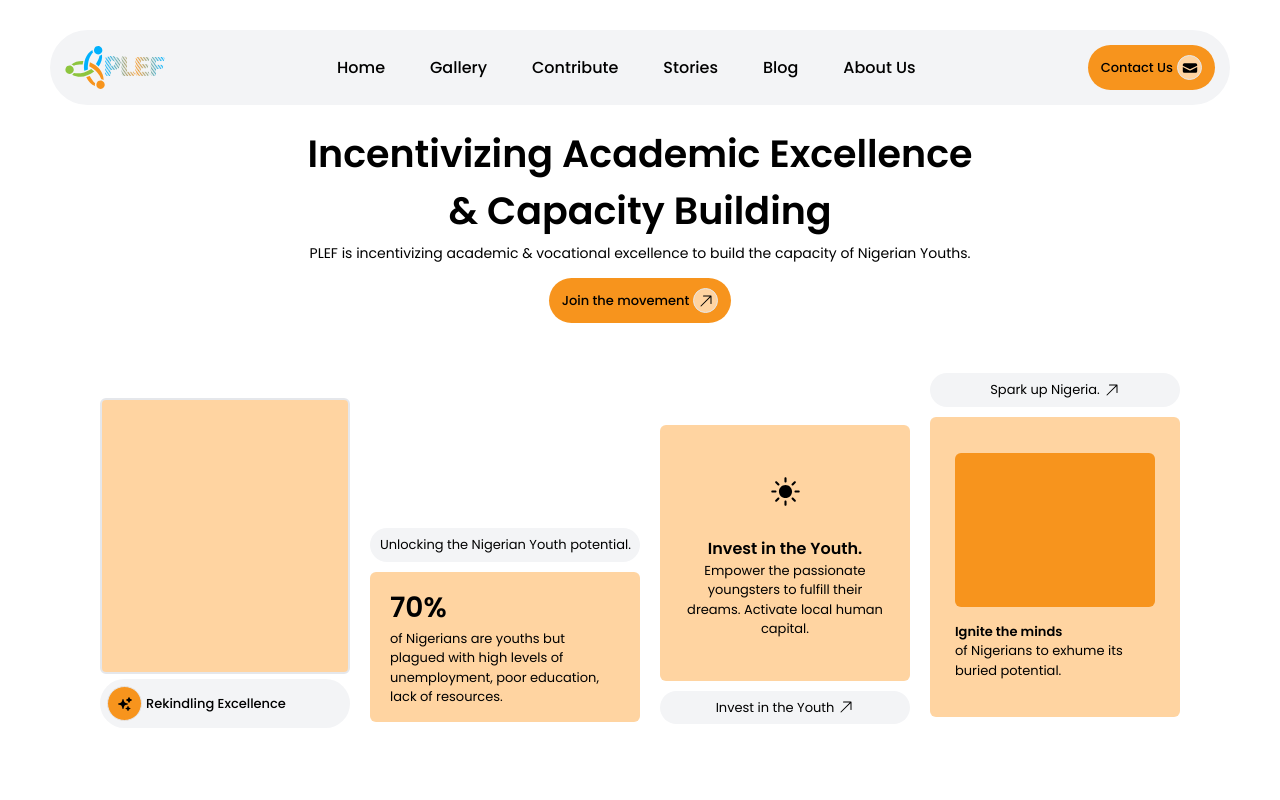
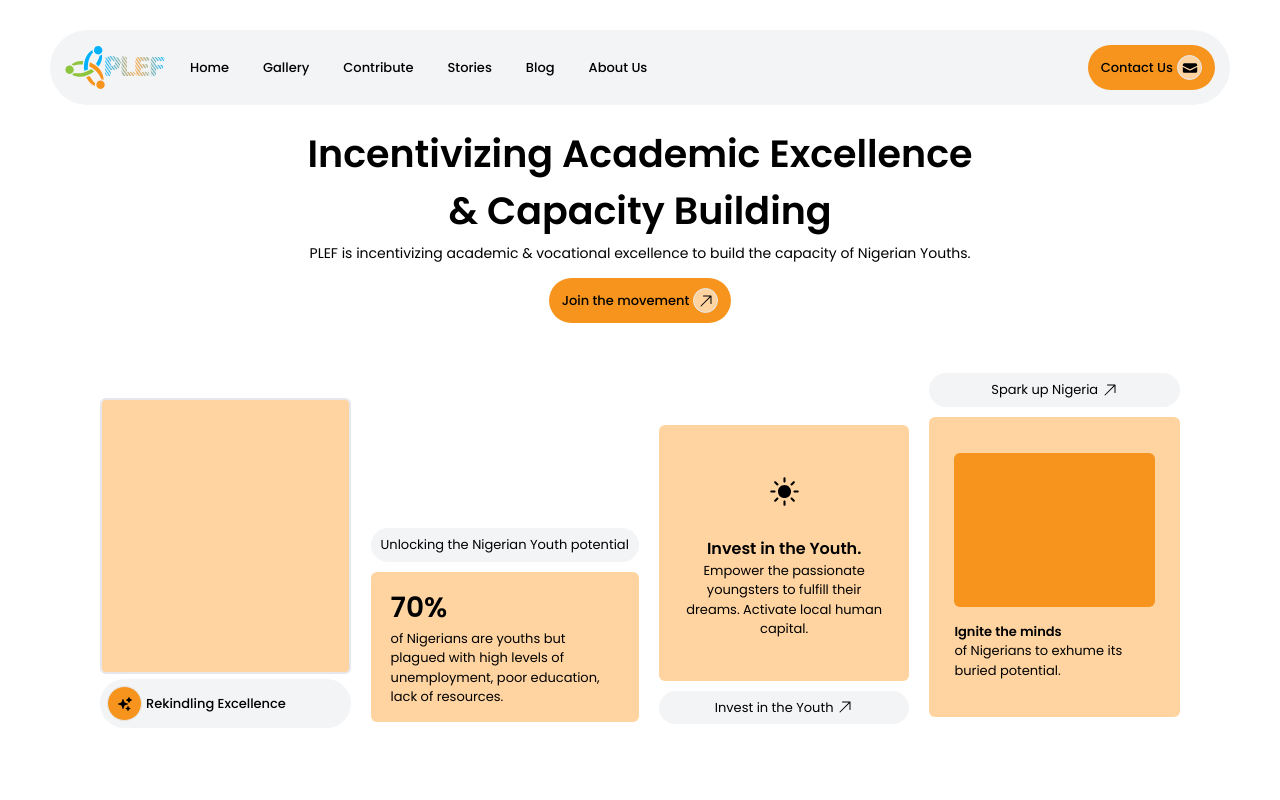
Before and after one commit to KenUdoudo/company, a React (Vite) app: page / in a window 1280 px wide. Shown: the top 800 px of the page. Built offline with nearby package versions, Linux system fonts and the light colour scheme.

Commit message:
still working

```diff
--- a/src/App.jsx
+++ b/src/App.jsx
@@ -21,10 +21,51 @@ function App() {
   };
   return (
     <Router>
-      <div className="px-[20px] lg:px-[50px] font-monts">
+      <div className="px-[20px] lg:px-[50px] font-monts max-w-[1280px] mx-auto">
         <div className="flex flex-row justify-between items-center bg-white md:bg-gray-100 rounded-full px-[15px] py-[15px] mt-[10px] md:mt-[30px] w-full">
-          <div className=" w-[100px]">
-            <img src={logo} />
+          <div className="flex items-center gap-[10px]">
+            <div className=" w-[100px]">
+              <img src={logo} />
+            </div>
+
+            <div className="hidden md:flex flex-row justify-center items-center gap-x-[4px]">
+            <Link
+              to="/"
+              className="hover:bg-[#E9E9E9] rounded-full px-[10px] lg:px-[15px] py-[3px] text-nowrap text-[13px] font-[500]"
+            >
+              Home
+            </Link>
+            <Link
+              to="/gallery"
+              className="hover:bg-[#E9E9E9] rounded-full px-[10px] lg:px-[15px] py-[3px] text-nowrap text-[13px] font-[500]"
+            >
+              Gallery
+            </Link>
+            <Link
+              to="/contribute"
+              className="hover:bg-[#E9E9E9] rounded-full px-[10px] lg:px-[15px] py-[3px] text-nowrap text-[13px] font-[500]"
+            >
+              Contribute
+            </Link>
+            <Link
+              to="/stories"
+              className="hover:bg-[#E9E9E9] rounded-full px-[10px] lg:px-[15px] py-[3px] text-nowrap text-[13px] font-[500]"
+            >
+              Stories
+            </Link>
+            <Link
+              to="/blog"
+              className="hover:bg-[#E9E9E9] rounded-full px-[10px] lg:px-[15px] py-[3px] text-nowrap text-[13px] font-[500]"
+            >
+              Blog
+            </Link>
+            <Link
+              to="/aboutus"
+              className="hover:bg-[#E9E9E9] rounded-full px-[10px] lg:px-[15px] py-[3px] text-nowrap text-[13px] font-[500]"
+            >
+              About Us
+            </Link>
+          </div>
           </div>
 
           <button onClick={toggleMenu} className="block md:hidden z-30">
@@ -82,44 +123,7 @@ function App() {
             </div>
           </div>
 
-          <div className="hidden md:flex flex-row justify-center items-center gap-x-[4px] lg:gap-x-[15px]">
-            <Link
-              to="/"
-              className="hover:bg-[#E9E9E9] rounded-full px-[10px] lg:px-[15px] py-[3px] text-nowrap text-[13px] lg:text-[16px] font-[500]"
-            >
-              Home
-            </Link>
-            <Link
-              to="/gallery"
-              className="hover:bg-[#E9E9E9] rounded-full px-[10px] lg:px-[15px] py-[3px] text-nowrap text-[13px] lg:text-[16px] font-[500]"
-            >
-              Gallery
-            </Link>
-            <Link
-              to="/contribute"
-              className="hover:bg-[#E9E9E9] rounded-full px-[10px] lg:px-[15px] py-[3px] text-nowrap text-[13px] lg:text-[16px] font-[500]"
-            >
-              Contribute
-            </Link>
-            <Link
-              to="/stories"
-              className="hover:bg-[#E9E9E9] rounded-full px-[10px] lg:px-[15px] py-[3px] text-nowrap text-[13px] lg:text-[16px] font-[500]"
-            >
-              Stories
-            </Link>
-            <Link
-              to="/blog"
-              className="hover:bg-[#E9E9E9] rounded-full px-[10px] lg:px-[15px] py-[3px] text-nowrap text-[13px] lg:text-[16px] font-[500]"
-            >
-              Blog
-            </Link>
-            <Link
-              to="/aboutus"
-              className="hover:bg-[#E9E9E9] rounded-full px-[10px] lg:px-[15px] py-[3px] text-nowrap text-[13px] lg:text-[16px] font-[500]"
-            >
-              About Us
-            </Link>
-          </div>
+
           <div className="hidden md:flex flex-row justify-center items-center gap-[4px] rounded-full px-[13px] py-[10px] bg-[#F7941D] cursor-pointer">
             <p className="text-[13px] font-[500]">Contact Us</p>
             <div className="h-[25px] w-[25px] rounded-full border-[1px] bg-[#FFD4A1] flex justify-center items-center">
--- a/src/components/Home/section1.jsx
+++ b/src/components/Home/section1.jsx
@@ -39,7 +39,7 @@ const Section1 = () => {
         <div className="w-[90%] md:w-[25%] md:h-[350px] flex flex-col-reverse md:flex-col justify-normal items-center gap-[10px] mt-[0px] md:mt-[40px] lg:mt-[260px]">
           <div className="w-full flex flex-row justify-start items-center gap-[4px] rounded-full px-[10px] py-[7px] bg-gray-100">
             <p className="text-[13px] text-nowrap">
-              Unlocking the Nigerian Youth potential.
+              Unlocking the Nigerian Youth potential
             </p>
           </div>
           <div className="bg-[#FFD4A1] rounded-md px-[20px] py-[15px]">
@@ -70,7 +70,7 @@ const Section1 = () => {
 
         <div className="w-[90%] md:w-[25%] h-[300px] lg:h-[400px] flex flex-col-reverse md:flex-col justify-normal items-center gap-[10px]">
           <div className="flex flex-row justify-center items-center space-x-1 rounded-full px-[7px] py-[7px] bg-gray-100 w-full">
-            <p className="text-[13px]">Spark up Nigeria.</p>
+            <p className="text-[13px]">Spark up Nigeria</p>
             <HiArrowUpRight />
           </div>
           <div className="h-[75%] w-full bg-[#FFD4A1] rounded-md flex flex-col justify-center text-[13px] px-[20px] md:px-[10px] lg:px-[25px] py-[10px]">
--- a/src/components/Home/section2.jsx
+++ b/src/components/Home/section2.jsx
@@ -33,7 +33,7 @@ const Section2 = () => {
             68%
           </p>
           <p className="text-[8px] md:text-[13px]">
-            completed secondary education.
+            completed secondary education
           </p>
         </div>
       </div>
--- a/src/components/Home/section8.jsx
+++ b/src/components/Home/section8.jsx
@@ -8,7 +8,7 @@ const Section8 = () => {
           robust human capital in Nigerians
         </p>
         <p className="text-[13px] text-center">
-          Your contributions will help PLEF recognize & incentivizethe
+          Your contributions will help PLEF recognize & incentivize the
           innovative minds in the Nation
         </p>
         <div className="h-[58px] mt-[20px] flex flex-row justify-center items-center rounded-full px-[10px] gap-x-[10px] bg-[#FFD4A1] md:w-full">
```
